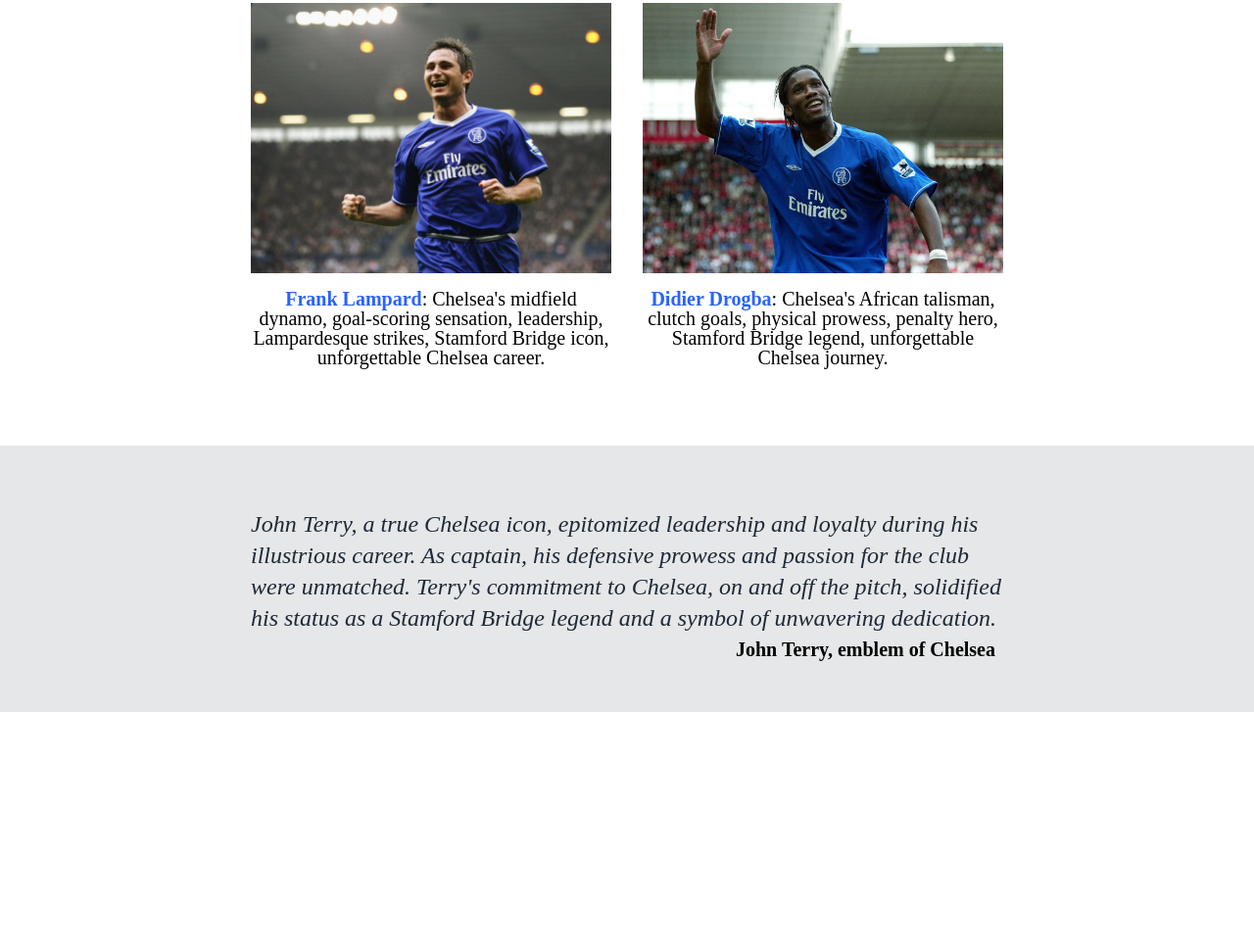
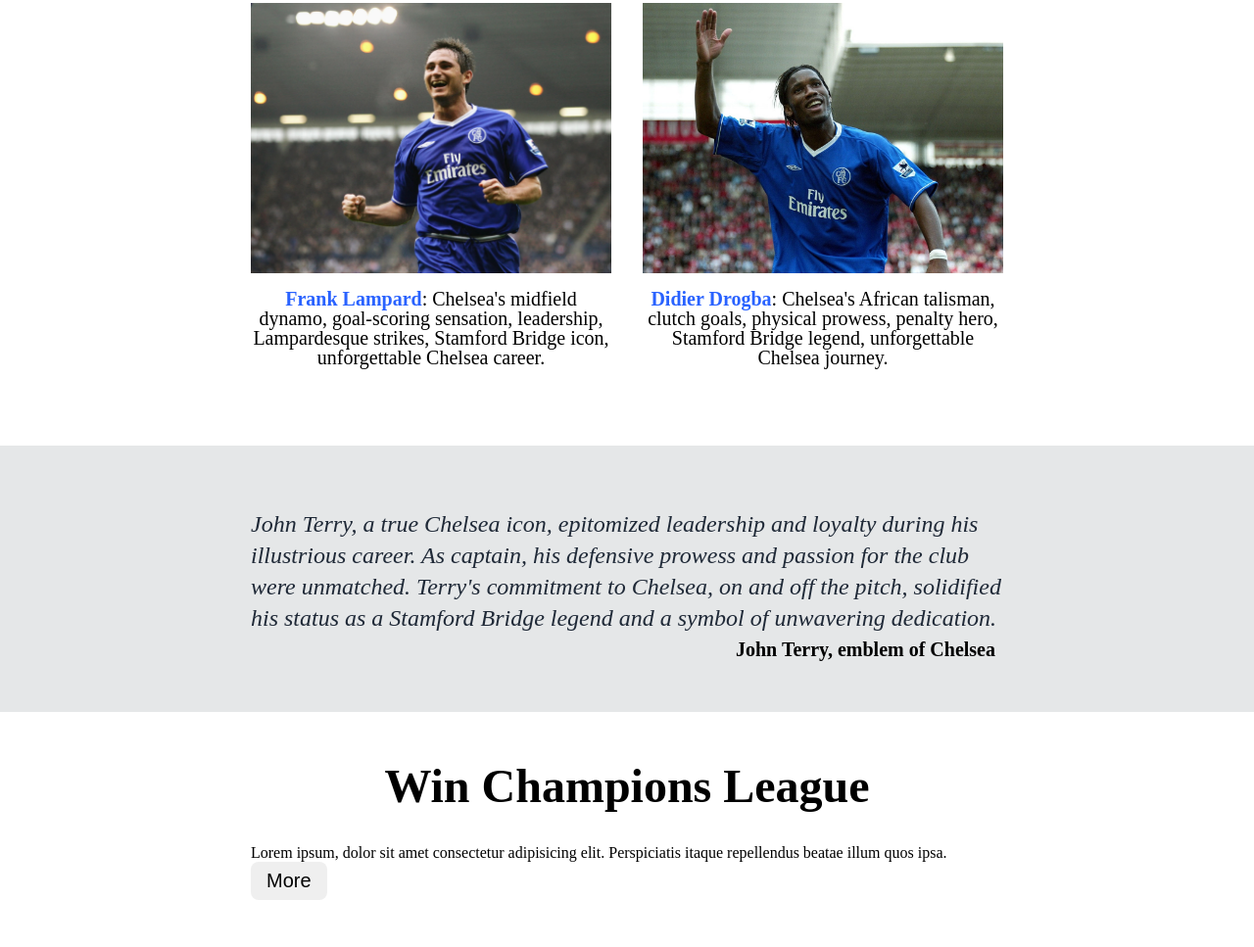
Before and after one commit to catalinbroinas/odin-landing-page, a plain HTML site: page index.html in a window 1280 px wide. Shown: the part 1096-2063 px from the top of the page at 98% size. Before the commit the page ends 1823 px from the top, so only its background shows below. Drawn offline with Linux system fonts and the light colour scheme.

Commit message:
Add honor section Add HTML layout

```diff
--- a/index.html
+++ b/index.html
@@ -113,6 +113,23 @@
             <!-- John Terry Description -->
         </div>
         <!-- Container Fluid -->
+        <!-- Container -->
+         <div class="container">
+            <!-- Honor -->
+            <section id="honor" class="honor">
+                <div class="body">
+                    <h3 class="sub-title">Win Champions League</h3>
+                    <p class="text">
+                        Lorem ipsum, dolor sit amet consectetur adipisicing elit. Perspiciatis itaque repellendus beatae illum quos ipsa.
+                    </p>
+                </div>
+                <div class="action">
+                    <button class="btn">More</button>
+                </div>
+            </section>
+            <!-- Honor -->
+        </div>
+        <!-- Container -->
     </main>
     <!-- Main -->
 
```
